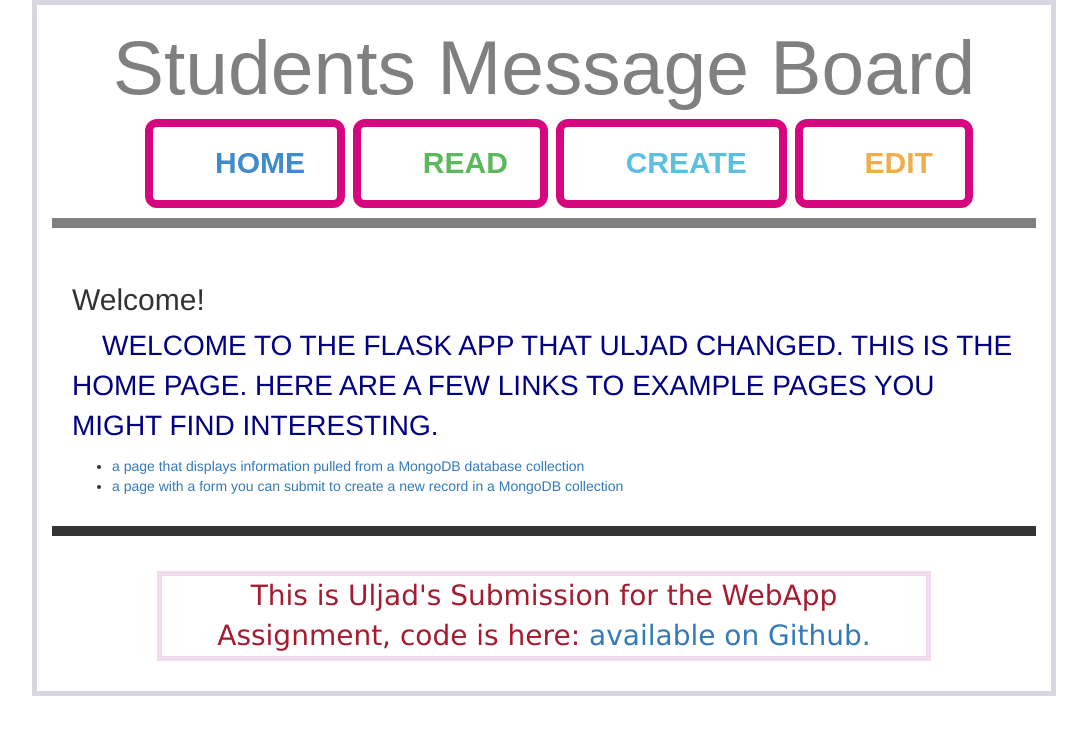
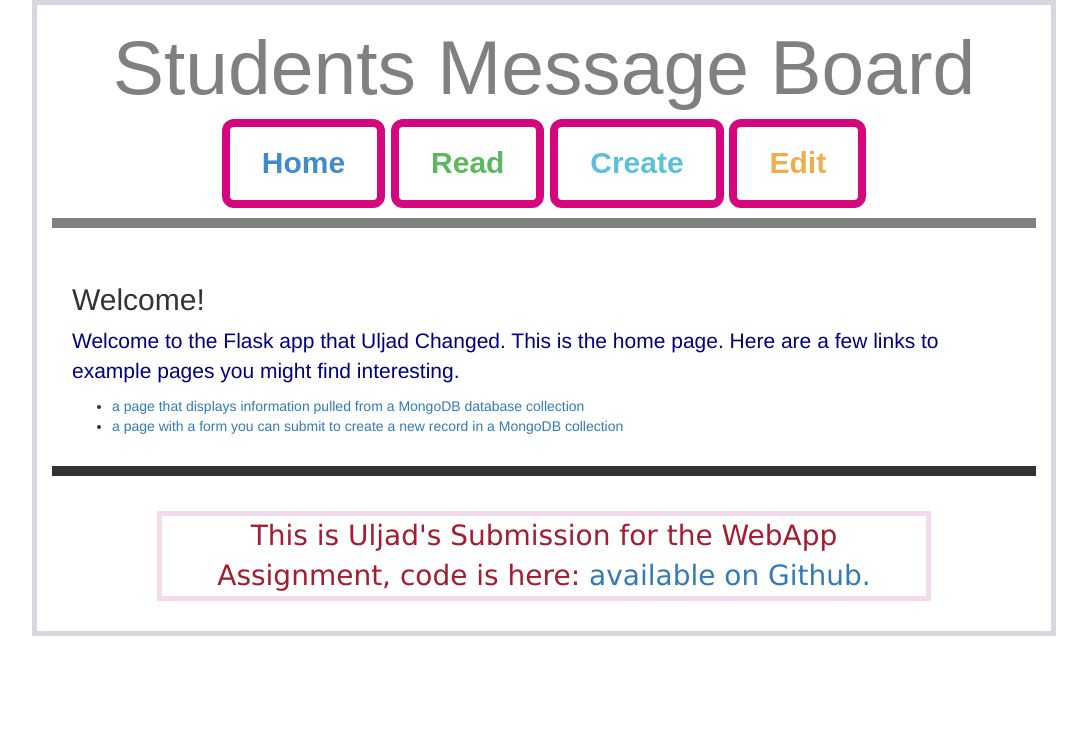
Before and after one commit to uljad/WebAppDemo, a Flask app: page / in a window 1280 px wide. Shown: the top 735 px of the page, without its empty margins (96-1183 px from the left). Run offline with Flask 2, Linux system fonts and the light colour scheme; parts of the project's set-up code (start-up, migrations or seed data) failed here and were passed over; some libraries are stand-ins or nearby versions.

Commit message:
less austentatious

```diff
--- a/static/css/style.css
+++ b/static/css/style.css
@@ -42,9 +42,7 @@ main {
 
 p {
   color: navy;
-  text-indent: 30px;
-  text-transform: uppercase;
-  font-size: 2em;
+  font-size: 1.5em;
 }
 
 p.post {
```
